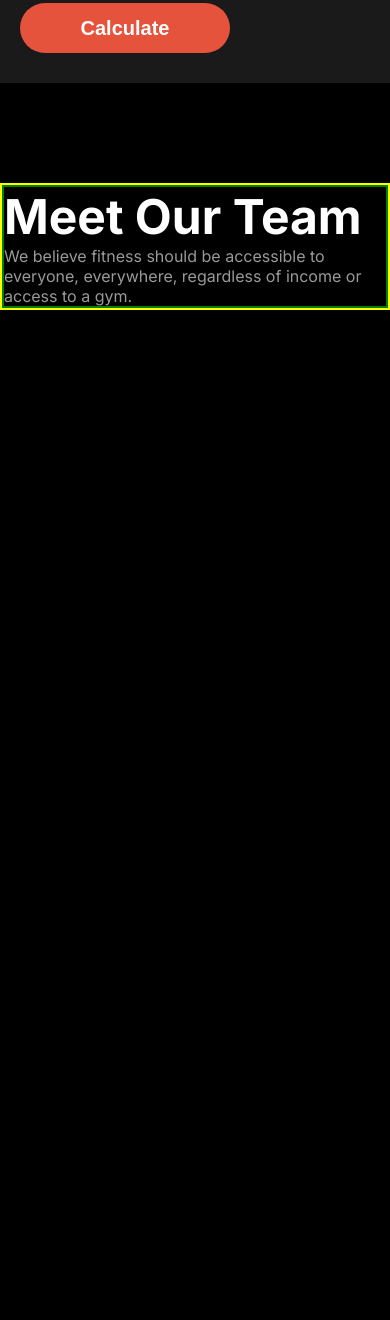
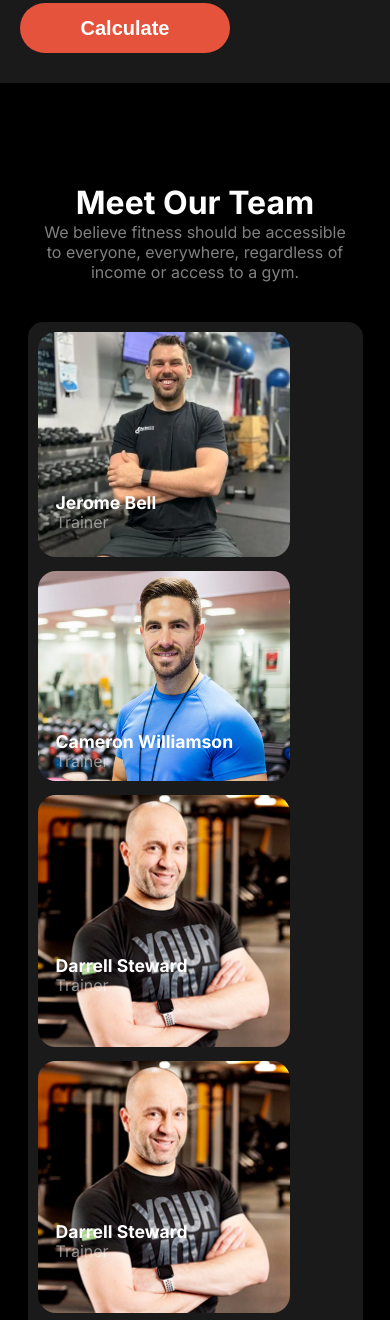
Before and after one commit to mdalamin864752/assignment02, a plain HTML site: page index.html in a window 390 px wide. Shown: the part 4351-5671 px from the top of the page. Before the commit the page ends 4661 px from the top, so only its background shows below. Drawn offline with Linux system fonts and the light colour scheme; a web font is replaced by a local one.

Commit message:
complete the main section with responsive

```diff
--- a/index.html
+++ b/index.html
@@ -118,7 +118,7 @@
             <p class="bmi-description">We believe fitness should be accessible to everyone, everywhere, regardless of income or access to a gym.</p>
         </div>
     </section>
-
+    <!-- bmi calculator section start -->
     <section class="container">
             <div class="bmi-chart">
                 <h1>BMI Calculator Chart</h1>
@@ -175,6 +175,33 @@
             <h2 class="team-title">Meet Our Team</h2>
             <p class="team-description">We believe fitness should be accessible to everyone, everywhere, regardless of income or access to a gym.</p>
         </div>
+        <div class="team-img-container">
+            <div class="team-img"><img src="images/trainer1.png" alt="">
+                <h5 class="team-img-title">Jerome Bell</h5>
+                <p class="team-img-subtitle">Trainer</p>
+            </div>
+            <div class="team-img"><img src="images/trainer2.png" alt="">
+                <h5 class="team-img-title">Cameron Williamson</h5>
+                <p class="team-img-subtitle">Trainer</p>
+            </div>
+            <div class="team-img"><img src="images/trainer3.png" alt="">
+                <h5 class="team-img-title">Darrell Steward</h5>
+                <p class="team-img-subtitle">Trainer</p>
+            </div>
+            <div class="team-img"><img src="images/trainer3.png" alt="">
+                <h5 class="team-img-title">Darrell Steward</h5>
+                <p class="team-img-subtitle">Trainer</p>
+            </div>
+            <div class="team-img"><img src="images/trainer5.png" alt="">
+                <h5 class="team-img-title">Cody Fisher</h5>
+                <p class="team-img-subtitle">Trainer</p>
+            </div>
+            <div class="team-img"><img src="images/trainer6.png" alt="">
+                <h5 class="team-img-title">Theresa Webb</h5>
+                <p class="team-img-subtitle">Trainer</p>
+            </div>
+
+        </div>
 
      </section>
     </main>
--- a/style/resposive.css
+++ b/style/resposive.css
@@ -83,4 +83,46 @@
     margin-top: 20px;
     max-width: 350px;
     }
+    /* team section start */
+    .team-cotainer{
+        max-width: 310px;
+        margin: 0 auto;
+        text-align: center;
+    }
+    .team-title{
+        font-size: 2rem;
+        color: #FFFFFF;
+    }
+    .team-img-container{
+        max-width: 335px;
+       margin: 0 auto;
+       display: flex;
+       flex-direction: column;
+       background-color: rgba(255, 255, 255, 0.1);
+        margin-top: 40px;
+        padding: 10px;
+        border-radius: 15px;
+    }
+    .team-img{
+        position: relative;
+    }
+    .team-img-title{
+        font-size: 1.10rem;
+        color: #FFFFFF;
+        position: absolute;
+        top: 160px;
+        left: 18px;
+    }
+    .team-img-subtitle{
+        font-size: 1rem;
+        color: rgba(255, 255, 255, 0.5);;
+        position: absolute;
+        top: 180px;
+        left: 18px;
+    }
+    .team-img>img{
+        width: 80%;
+        max-height: 70%;
+        border-radius: 18px;
+    }
 }
--- a/style/style.css
+++ b/style/style.css
@@ -374,14 +374,52 @@ input, select {
 .team{
     max-width: 1070px;
     margin: 0 auto;
-    border: 2px solid yellow;
 }
 .team-cotainer{
     max-width: 670px;
     margin: 0 auto;
-    border: 2px solid green;
+    text-align: center;
 }
 .team-title{
     font-size: 3rem;
     color: #FFFFFF;
+
 }
+.team-description{
+    font-size: 1rem;
+    color: rgba(255, 255, 255, 0.5);;
+}
+.team-img-container{
+    max-width: 1060px;
+    /* max-height: 650px; */
+    margin: 0 auto;
+    display: grid;
+    grid-template-columns: repeat(3,1fr);
+    grid-gap: 10px;
+    background-color: rgba(255, 255, 255, 0.1);
+    margin-top: 40px;
+    padding: 10px;
+    border-radius: 15px;
+}
+.team-img{
+    position: relative;
+}
+.team-img-title{
+    font-size: 1.10rem;
+    color: #FFFFFF;
+    position: absolute;
+    top: 190px;
+    left: 18px;
+}
+.team-img-subtitle{
+    font-size: 1rem;
+    color: rgba(255, 255, 255, 0.5);;
+    position: absolute;
+    top: 215px;
+    left: 18px;
+}
+.team-img>img{
+    width: 100%;
+    max-height: 80%;
+    border-radius: 18px;
+}
```
